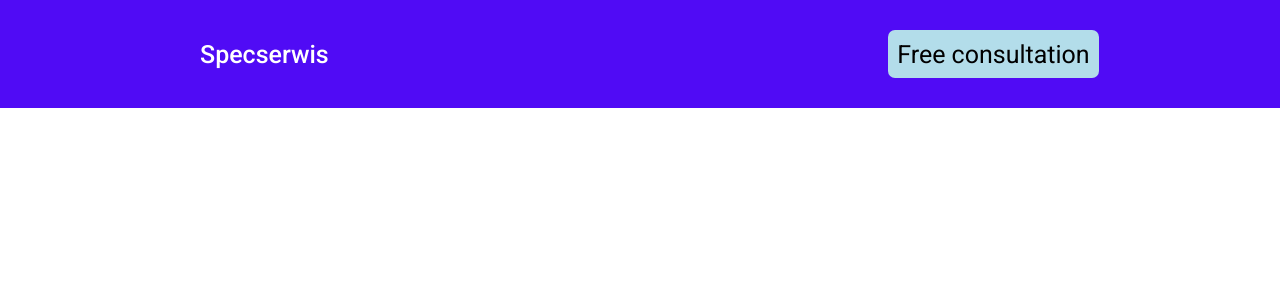
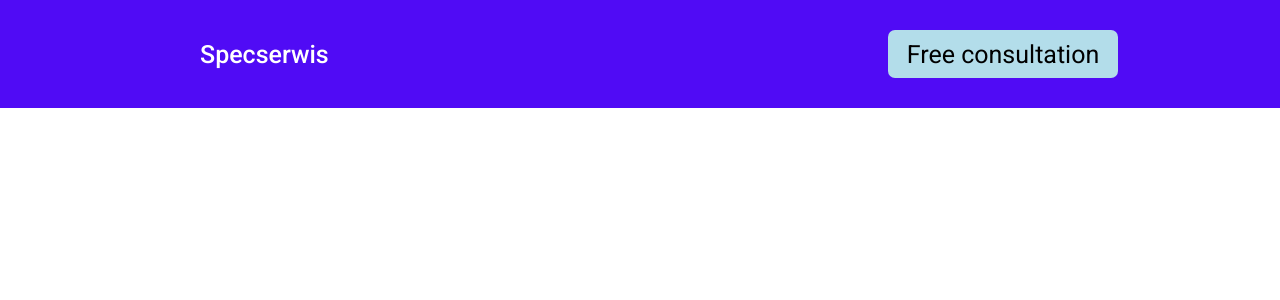
Before and after one commit to Ihcaer/serwisPC, an Angular app: page / in a window 1280 px wide. Shown: the top 300 px of the page. Built offline with nearby package versions, Linux system fonts and the light colour scheme.

Commit message:
Poprawienie paddingu przycisku

```diff
--- a/src/app/components/przycisk/przycisk.component.scss
+++ b/src/app/components/przycisk/przycisk.component.scss
@@ -14,7 +14,7 @@ $przyciskDomyslnaCzcionka: "Roboto", sans-serif;
   cursor: $przyciskKursor;
   border: none;
   font-size: 25px;
-  padding: 5%;
+  padding: 5% 10%;
   border-radius: 7px;
   font-family: $przyciskDomyslnaCzcionka;
 }
```
